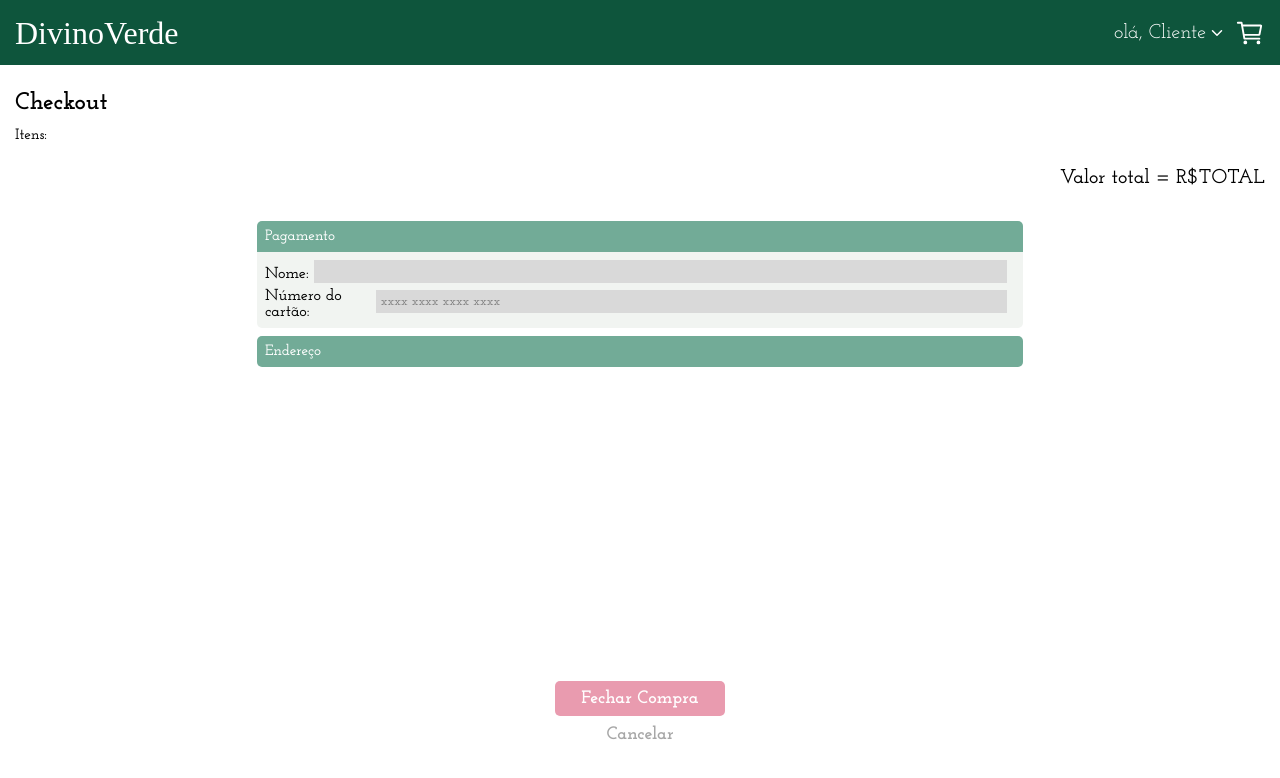
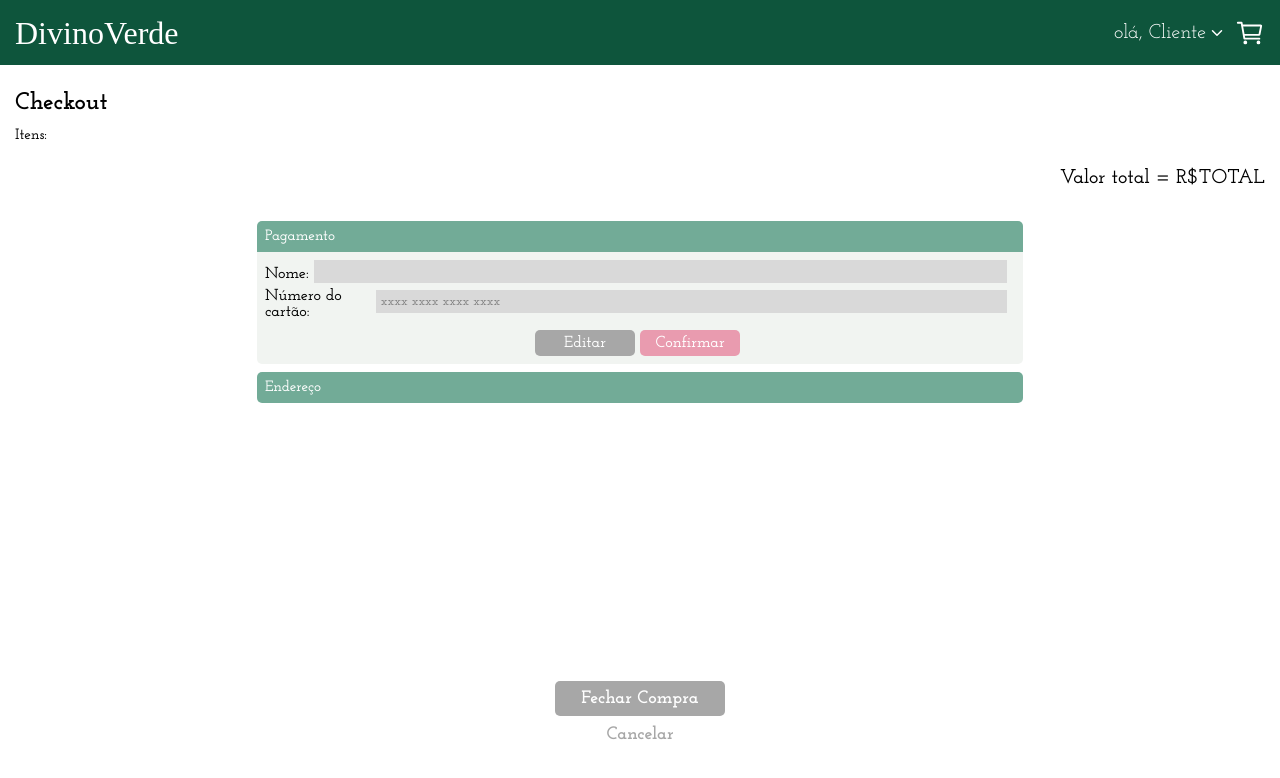
Before and after one commit to gadi29/projeto14-divinoverde-front, a React (Create React App) app: page /checkout in a window 1280 px wide. Both pictures are taken after a click on the element "Pagamento". Shown: the top 778 px of the page. Built offline with nearby package versions, Linux system fonts and the light colour scheme; a web font is replaced by a local one.

Commit message:
implement checkout buttons and finish logic

```diff
--- a/src/components/CheckOut.js
+++ b/src/components/CheckOut.js
@@ -1,4 +1,5 @@
 import React, { useState } from "react";
+import { useNavigate } from "react-router-dom";
 import styled from "styled-components";
 
 export default function CheckOut () {
@@ -6,7 +7,24 @@ export default function CheckOut () {
   const [address, setAddress] = useState({ street:"", number:"", district:"", city:"", stateUF:"" })
   const [showPayment, setShowPayment] = useState(false);
   const [showAddress, setShowAddress] = useState(false);
+  const [blockEdit, setBlockEdit] = useState({ address: false, payment:false });
 
+  const navigate = useNavigate();
+
+  function paymentBlock(e) {
+    e.preventDefault();
+
+    setBlockEdit({ ...blockEdit, payment:true });
+    setShowAddress(true);
+    setShowPayment(false);
+  }
+
+  function addressBlock(e) {
+    e.preventDefault();
+
+    setBlockEdit({ ...blockEdit, address:true });
+    setShowAddress(false);
+  }
 
   return (
     <Container>
@@ -19,13 +37,14 @@ export default function CheckOut () {
           setShowPayment(!showPayment);
           }}>Pagamento</h3>
         <Payment showPayment={showPayment}>
-          <form>
+          <form onSubmit={paymentBlock}>
             <OneInputLine>
               <label htmlFor="name">Nome: </label>
               <input
                 type="text"
                 id="name"
                 value={payment.name}
+                disabled={blockEdit.payment}
                 onChange={(e) =>
                   setPayment({ ...payment, name: e.target.value })
                 }
@@ -42,12 +61,17 @@ export default function CheckOut () {
                 autoComplete="cc-number"
                 placeholder="xxxx xxxx xxxx xxxx"
                 value={payment.cardNum}
+                disabled={blockEdit.payment}
                 onChange={(e) =>
                   setPayment({ ...payment, cardNum: e.target.value })
                 }
                 required
               />
             </OneInputLine>
+            <PaymentButtons payment={blockEdit.payment}>
+              <button disabled={!blockEdit.payment} onClick={() => setBlockEdit({ ...blockEdit, payment:false})}>Editar</button>
+              <button disabled={blockEdit.payment} type="submit">Confirmar</button>
+            </PaymentButtons>
           </form>
         </Payment>
         <h3 onClick={() => {
@@ -55,13 +79,14 @@ export default function CheckOut () {
           setShowAddress(!showAddress);
           }}>Endereço</h3>
         <Address showAddress={showAddress}>
-          <form>
+          <form onSubmit={addressBlock}>
             <TwoInputsLine>
               <label htmlFor="street">Rua: </label>
               <input
                 type="text"
                 id="street"
                 value={address.street}
+                disabled={blockEdit.address}
                 onChange={(e) =>
                   setAddress({ ...address, street: e.target.value })
                 }
@@ -72,6 +97,7 @@ export default function CheckOut () {
                 type="number"
                 id="number"
                 value={address.number}
+                disabled={blockEdit.address}
                 onChange={(e) =>
                   setAddress({ ...address, number: e.target.value })
                 }
@@ -84,6 +110,7 @@ export default function CheckOut () {
                 type="text"
                 id="district"
                 value={address.district}
+                disabled={blockEdit.address}
                 onChange={(e) =>
                   setAddress({ ...address, district: e.target.value })
                 }
@@ -96,6 +123,7 @@ export default function CheckOut () {
                 type="text"
                 id="city"
                 value={address.city}
+                disabled={blockEdit.address}
                 onChange={(e) =>
                   setAddress({ ...address, city: e.target.value })
                 }
@@ -106,18 +134,23 @@ export default function CheckOut () {
                 type="text"
                 id="state"
                 value={address.stateUF}
+                disabled={blockEdit.address}
                 onChange={(e) =>
                   setAddress({ ...address, stateUF: e.target.value })
                 }
                 required
               />
             </TwoInputsLine>
+            <AddressButtons address={blockEdit.address}>
+              <button disabled={!blockEdit.address} onClick={() => setBlockEdit({ ...blockEdit, address:false})}>Editar</button>
+              <button disabled={blockEdit.address} type="submit">Confirmar</button>
+            </AddressButtons>
           </form>
         </Address>
       </Top>
-      <Bottom>
-        <button type="submit">Fechar Compra</button>
-        <button>Cancelar</button>
+      <Bottom address={blockEdit.address} payment={blockEdit.payment}>
+        <button disabled={!(blockEdit.address && blockEdit.payment)} onClick={() => navigate('/success')}>Fechar Compra</button>
+        <button onClick={() => navigate('/')}>Cancelar</button>
       </Bottom>
     </Container>
   );
@@ -241,7 +274,7 @@ const TwoInputsLine = styled.div`
   }
 
   input:nth-last-of-type(1) {
-    width: 40px;
+    width: 60px;
   }
 `;
 
@@ -269,6 +302,70 @@ const OneInputLine = styled.div`
   }
 `;
 
+const PaymentButtons = styled.div`
+  width: 100%;
+
+  display: flex;
+  justify-content: center;
+
+  button {
+    background-color: #E99BAF;
+    border: none;
+    border-radius: 5px;
+    outline: none;
+    color: #FFFFFF;
+    font-size: 16px;
+    font-weight: 600;
+
+    width: 100px;
+    margin-top: 10px;
+    margin-right: 5px;
+    padding: 5px 8px;
+  }
+
+  button:first-of-type {
+    background-color: ${({ payment  }) => payment ? "#E99BAF" : "#A7A7A7"};
+    cursor: ${({ payment  }) => payment ? "pointer" : "initial"};
+  }
+
+  button:last-of-type {
+    background-color: ${({ payment  }) => !payment ? "#E99BAF" : "#A7A7A7"};
+    cursor: ${({ payment  }) => !payment ? "pointer" : "initial"};
+  }
+`;
+
+const AddressButtons = styled.div`
+  width: 100%;
+
+  display: flex;
+  justify-content: center;
+
+  button {
+    background-color: #E99BAF;
+    border: none;
+    border-radius: 5px;
+    outline: none;
+    color: #FFFFFF;
+    font-size: 16px;
+    font-weight: 600;
+
+    width: 100px;
+    margin-top: 10px;
+    margin-right: 5px;
+    padding: 5px 8px;
+  }
+
+  button:first-of-type {
+    background-color: ${({ address }) => address ? "#E99BAF" : "#A7A7A7"};
+    cursor: ${({ address }) => address ? "pointer" : "initial"};
+  }
+
+  button:last-of-type {
+    background-color: ${({ address }) => !address ? "#E99BAF" : "#A7A7A7"};
+    cursor: ${({ address }) => !address ? "pointer" : "initial"};
+  }
+`;
+
 const Bottom = styled.div`
   width: 100%;
 
@@ -282,13 +379,13 @@ const Bottom = styled.div`
     font-weight: 700;
     border: none;
     outline: none;
-    cursor: pointer;
   }
 
   button:first-of-type {
-    background-color: #E99BAF;
+    background-color: ${({ address, payment  }) => address && payment ? "#E99BAF" : "#A7A7A7"};
     color: #FFFFFF;
     border-radius: 5px;
+    cursor: ${({ address, payment  }) => address && payment ? "pointer" : "initial"};
 
     width: 170px;
     height: 35px;
@@ -298,6 +395,7 @@ const Bottom = styled.div`
   button:last-of-type {
     background-color: #FFFFFF;
     color: #A7A7A7;
+    cursor: pointer;
 
     margin-top: 8px;
   }
--- a/src/components/SuccessScreen.js
+++ b/src/components/SuccessScreen.js
@@ -6,18 +6,20 @@ export default function Success() {
   const navigate = useNavigate();
   const [seconds, setSeconds] = useState(5);
   const SEG_1 = 1000;
-
-  setTimeout(() => {
-    navigate("/");
-  }, SEG_1 * 5);
+  let timeoutID;
 
   setTimeout(() => setSeconds(seconds - 1), SEG_1)
+
+  timeoutID = setTimeout(() => navigate("/"), SEG_1 * 5);
 
   return (
     <Container>
       <ion-icon name="checkmark-circle-outline"></ion-icon>
       <h2>Pedido Realizado com Sucesso</h2>
-      <button onClick={() => navigate("/")}>Voltar para página inicial</button>
+      <button onClick={() => {
+        clearTimeout(timeoutID);
+        //navigate("/");
+      }}>Voltar para página inicial</button>
       <span>Redirencionando em {seconds}</span>
     </Container>
   );
@@ -48,6 +50,7 @@ const Container = styled.div`
     border: none;
     outline: none;
     border-radius: 5px;
+    cursor: pointer;
 
     margin-top: 13px;
     margin-bottom: 5px;
```
